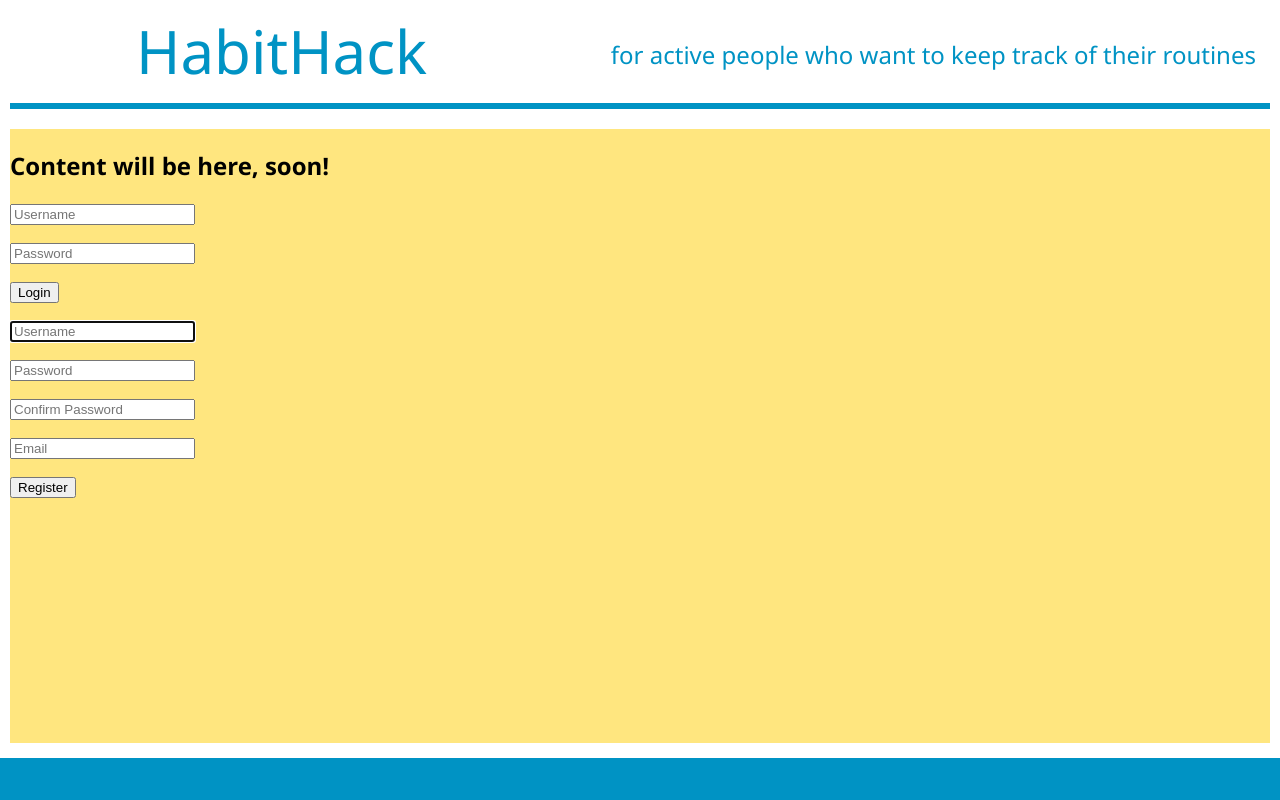
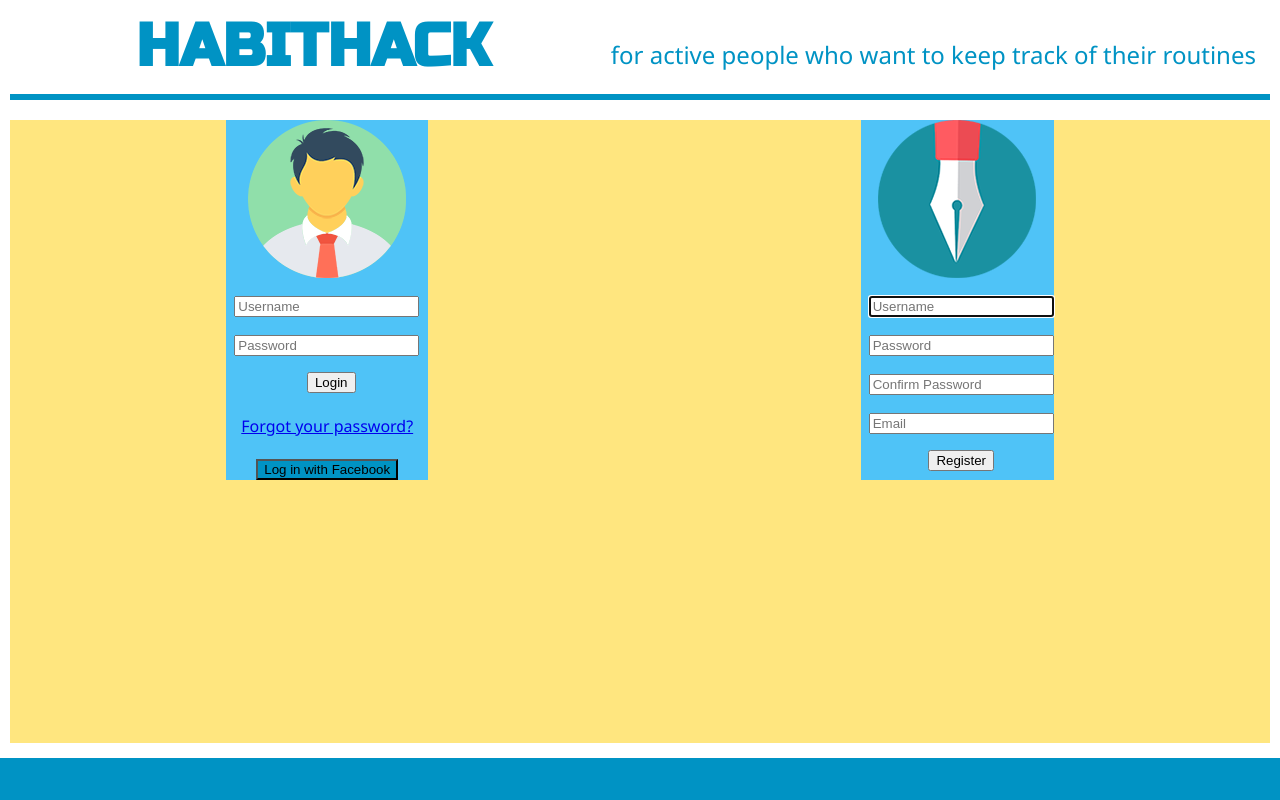
Before and after one commit to souserge/habit-hack, a Django app: page / in a window 1280 px wide. Run offline with Django 3.2, Linux system fonts and the light colour scheme.

Commit message:
Add styles for index
Also, I've changed a lot in urls and paths, added links where they should go + small fixes

```diff
--- /dev/null
+++ b/HabitHack/main/static/index.css
@@ -0,0 +1,82 @@
+.site{
+  display: grid;
+  grid-template-rows: 1fr 3fr 1fr;
+  grid-template-columns:  1fr auto 1fr;
+  background-color: #DCDCDC;
+  font-family: "Arial" !important;
+}
+
+.title{
+  grid-row: 1/2;
+  grid-column: 2/3;
+  display: grid;
+  grid-template-rows: 1fr 5px;
+  grid-template-columns: auto auto;
+  grid-gap: 10px;
+  align-items: end;
+}
+
+.HabitHack{
+  grid-row: 1/2;
+  grid-column: 1/2;
+}
+
+.Subtitle{
+  grid-row: 1/2;
+  grid-column: 2/3;
+  padding-bottom: 3px;
+}
+
+.forms{
+  grid-row: 2/3;
+  grid-column: 2/3;
+  display: grid;
+  grid-template-rows: 1fr;
+  grid-template-columns: auto auto;
+}
+
+.login{
+  grid-row: 1;
+  grid-column: 1/2;
+  background-color: #4fc3f7;
+  justify-self: center;
+}
+
+.register{
+  grid-row: 1;
+  grid-column: 2/3;
+  background-color: #4fc3f7;
+  justify-self: center;
+}
+
+.bar{
+  grid-row: 2/3;
+  grid-column: 1/3;
+  background-color: #4fc3f7;
+}
+
+img{
+  display: block;
+  margin: auto;
+}
+
+form{
+  padding-left: 8px;
+}
+
+button{
+  display: block;
+  margin: auto;
+  font-family: "Arial";
+}
+
+a{
+  display: block;
+  margin: auto;
+  padding-left: 15px;
+  padding-right: 15px;
+}
+
+#fb{
+  background-color: #0093c4;
+}
--- a/HabitHack/main/static/style.css
+++ b/HabitHack/main/static/style.css
@@ -1,3 +1,5 @@
+@import url('https://fonts.googleapis.com/css?family=Bungee|Russo+One|Space+Mono');
+
 html, body {
   margin: 0;
   padding: 0;
@@ -28,10 +30,12 @@ header {
 }
 
 h1 {
-  font-weight: 400;
+  /* font-weight: 400; */
   padding-left: 10%;
   display: inline;
   font-size: 60px;
+  text-transform: uppercase;
+  font-family: 'Russo One', monospace;
 }
 
 ul {
@@ -97,6 +101,7 @@ footer {
 }
 
 #content-wrapper {
+  /* background: url('images/earth.gif'); */
   background-color: rgba(255, 205, 0,.5);
   margin: 0 10px 10px 10px;
 }
--- a/HabitHack/main/templates/main/base.html
+++ b/HabitHack/main/templates/main/base.html
@@ -16,13 +16,12 @@
                 <h1>HabitHack</h1>
             <nav>
                 <ul>
-                {% if user.is_authenticated %}
+                {% if request.user.is_authenticated %}
                     <li id="login-button"><a href="{% url "main:logout" %}">
                     </a></li>
                     <li><a href="{% url 'main:user' username=request.user.username %}">Profile</a></li>
                     <li><a>Groups</a></li>
-                    <li><a>Home</a></li>
-                    <!-- <li><a href="{% url "main:edit_profile" %}">Edit Profile</a></li> -->
+                    <li><a href="{% url 'main:home' %}">Home</a></li>
                 {% else %}
                     <li>for active people who want to keep track of their routines</li>
                 {% endif %}
--- a/HabitHack/main/templates/main/index.html
+++ b/HabitHack/main/templates/main/index.html
@@ -1,15 +1,31 @@
 {% extends 'main/base.html' %}
+{% load staticfiles %}
+
+{% block extra_head %}
+<link rel="stylesheet" type="text/css" href="{% static 'index.css' %}">
+{% endblock %}
 
 {% block content %}
- <h2>Content will be here, soon!</h2>
- <form action="login/" method="post">
+<div class="forms">
+    <div class="login">
+        <img src="{% static 'images/layer-1.png' %}" alt="log in picture">
+        <form action="{% url 'main:login' %}" method="post">
             {% csrf_token %}
             {{ login_form.as_p }}
             <button type="submit">Login</button>
         </form>
-<form action="register/" method="post">
+        <br>
+        <a href="url">Forgot your password?</a>
+        <br>
+        <button type="button" id="fb">Log in with Facebook</button>
+    </div>
+    <div class="register">
+        <img src="{% static 'images/layer-2.png' %}" alt="register picture">
+        <form action="{% url 'main:register' %}" method="post">
             {% csrf_token %}
             {{ register_form.as_p }}
             <button type="submit">Register</button>
         </form>
+    </div>
+</div>
 {% endblock %}
--- a/HabitHack/main/urls.py
+++ b/HabitHack/main/urls.py
@@ -10,20 +10,12 @@ from . import views
 
 app_name = 'main'
 urlpatterns = [
-    #url(r'^index/', views.index),
-    #url(r'^$', views.index),
-
     url(r'^$', views.index, name = 'index'),
-    #url(r'^index/$', views.HomePage.as_view(), name = 'index'),
-    url(r'^index/$', views.index, name = 'index'),
-
-    #url(r'^login/$', LoginView.as_view(template_name='main/login_test.html'), name='login'),
+    url(r'^welcome/$', views.index, name = 'index'),
     url(r'^login/$', views.user_login, name='login'),
-    url(r'^logout/$', LogoutView.as_view(next_page=reverse_lazy('main:login')), name='logout'),
-
+    url(r'^logout/$', LogoutView.as_view(next_page=reverse_lazy('main:index')), name='logout'),
     url(r'^register/$', views.register, name='register'),
-    # url(r'^profile/$', views.profile, name='profile'),
-    path('user/<username>/', views.profile, name='user'),
-    url(r'^profile/edit/$', views.edit_profile, name='edit_profile'),
-
+    path('user/<username>/', views.user_profile, name='user'),
+    path('settings/', views.edit_user_profile, name='edit_user'),
+    path('home/', views.home, name='home'),
 ]
--- a/HabitHack/main/views.py
+++ b/HabitHack/main/views.py
@@ -8,11 +8,13 @@ from django.contrib.auth.decorators import login_required
 from django.http import HttpResponse
 from django.contrib.auth.models import User
 
-
 def index(request):
-    login_form = LoginForm()
-    register_form = RegistrationForm()
-    return render(request, 'main/index.html', {'login_form': login_form, 'register_form' : register_form})
+    if request.user.is_authenticated:
+        return redirect('main:home')
+    else:
+        login_form = LoginForm()
+        register_form = RegistrationForm()
+        return render(request, 'main/index.html', {'login_form': login_form, 'register_form' : register_form})
 
 
 def register(request):
@@ -45,12 +47,12 @@ def user_login(request):
     return render(request, 'main/login_test.html', {'form': form})
 
 @login_required
-def profile(request, username):
+def user_profile(request, username):
     user = User.objects.get(username=username)
     return render(request, 'main/profile.html', {'user': user, 'profile': user.profile})
 
 @login_required
-def edit_profile(request):
+def edit_user_profile(request):
     if request.method == 'POST':
         form = ProfileEditForm(request.POST, request.FILES, instance=request.user.profile)
 
@@ -63,3 +65,8 @@ def edit_profile(request):
     else:
         form = ProfileEditForm(instance=request.user.profile)
         return render(request, 'main/edit_profile_test.html', {'form':form})
+
+
+@login_required
+def home(request):
+    return render(request, 'main/home.html')
```
Also changed, not shown: HabitHack/main/static/ProfilePage.html (deleted, +0 -72 lines), HabitHack/main/static/profile.css (renamed from HabitHack/main/static/ProfilePage.css, +12 -0 lines), HabitHack/main/templates/main/home.html (added, +9 -0 lines), HabitHack/main/templates/main/profile.html (+12 -1 lines), HabitHack/db.sqlite3, HabitHack/main/static/images/layer-1.png (added), HabitHack/main/static/images/layer-2.png (added). Lines whose indentation alone changed are shown as unchanged.
